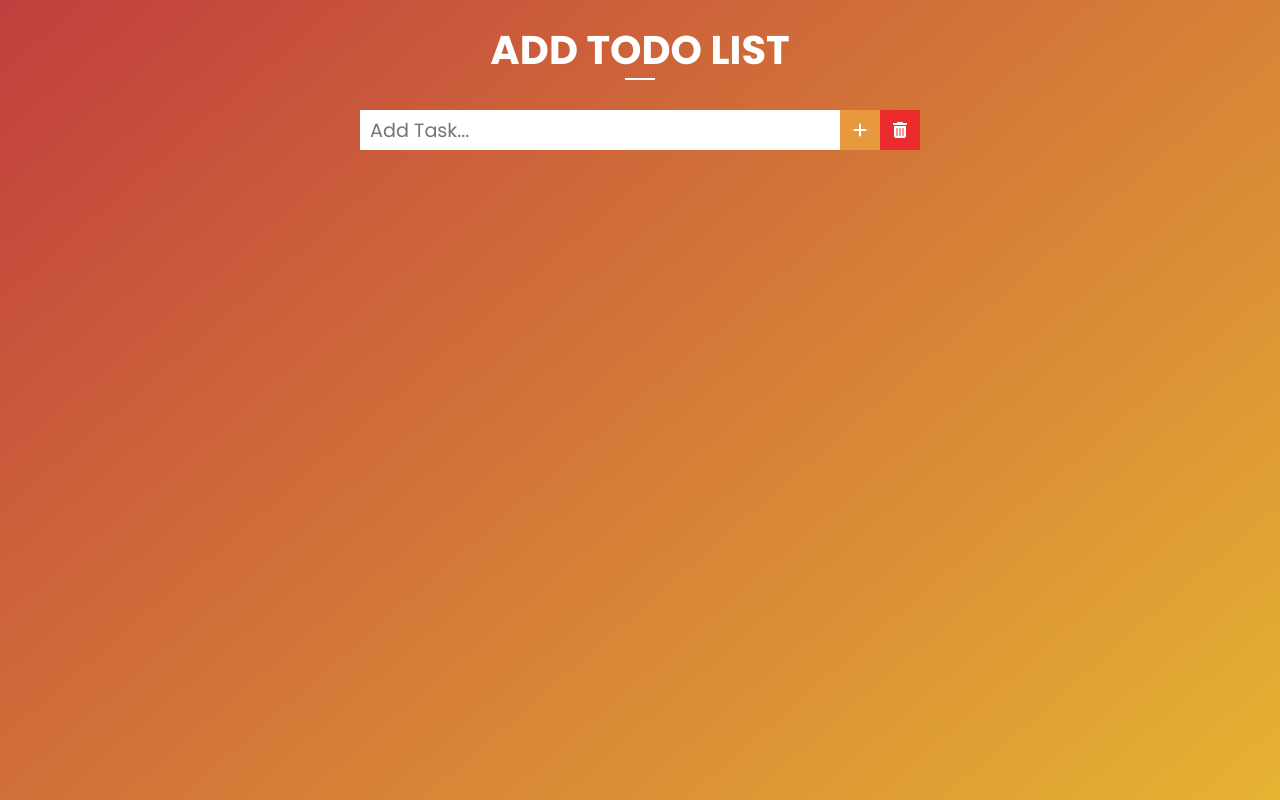
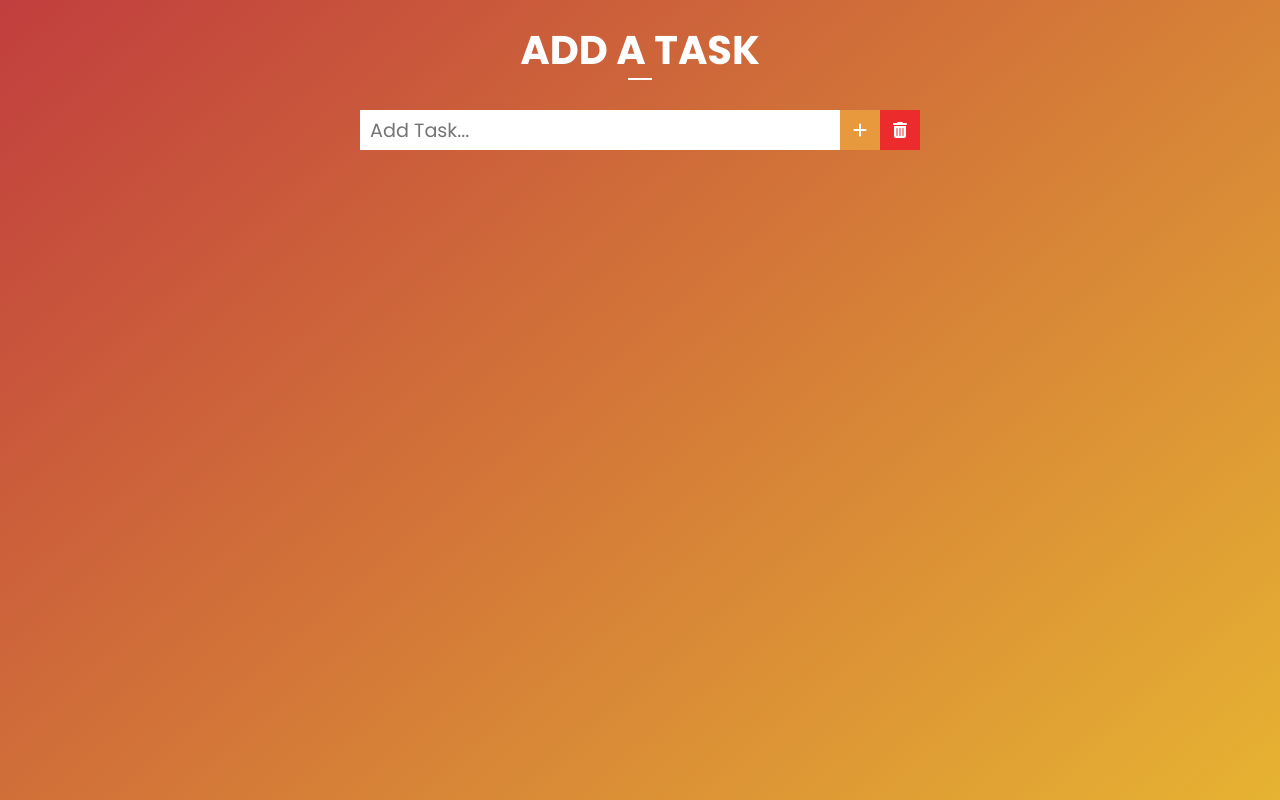
Before and after one commit to ChochuBaba/vanillatodolist, a plain HTML site: page index.html in a window 1280 px wide. Drawn offline with Linux system fonts and the light colour scheme.

Commit message:
first change

```diff
--- a/index.html
+++ b/index.html
@@ -12,7 +12,7 @@
 <body>
     <div id="todos">
         <div class="heading">
-            <h1>Add Todo List</h1>
+            <h1>Add a task</h1>
         </div>
         <div class="todo-input-container">
             <input class="todo_input" type="text" placeholder="Add Task...">
```
